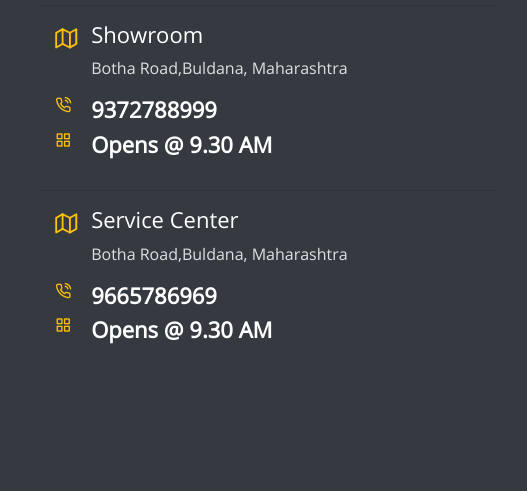
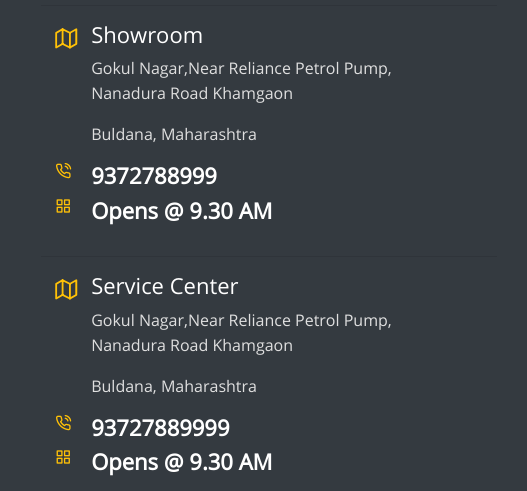
Before and after one commit to imvrinda/Honda, a plain HTML site: page index.htm in a window 1280 px wide. Shown: the part 1167-1658 px from the top of the page, 753-1280 px from the left. Drawn offline with Linux system fonts and the light colour scheme; files whose address does not match are found by name.

Commit message:
Update index.htm

```diff
--- a/index.htm
+++ b/index.htm
@@ -1826,8 +1826,8 @@ hr {
 									<ul>
 										<li><i class="ft-map"></i>
 											<h4>Showroom</h4>
-											<p>Botha Road,Buldana,
-												Maharashtra</p></li>
+											<p>Gokul Nagar,Near Reliance Petrol Pump, Nanadura Road Khamgaon</p>
+								<p>Buldana, Maharashtra</p></li>
 
 										<li><i class="small ft-phone-call"></i>
 											<h6>9372788999</h6></li>
@@ -1844,11 +1844,11 @@ hr {
 									<ul>
 										<li><i class="ft-map"></i>
 											<h4>Service Center</h4>
-											<p>Botha Road,Buldana,
-												Maharashtra</p></li>
+											<p>Gokul Nagar,Near Reliance Petrol Pump, Nanadura Road Khamgaon</p>
+								<p>Buldana, Maharashtra</p></li>
 
 										<li><i class="small ft-phone-call"></i>
-											<h6>9665786969</h6></li>
+											<h6>93727889999</h6></li>
 
 										<li><i class="small ft-grid"></i>
 											<h6>Opens @ 9.30 AM</h6></li>
```
